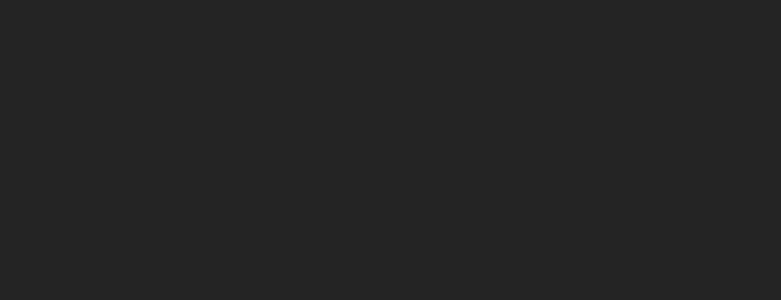
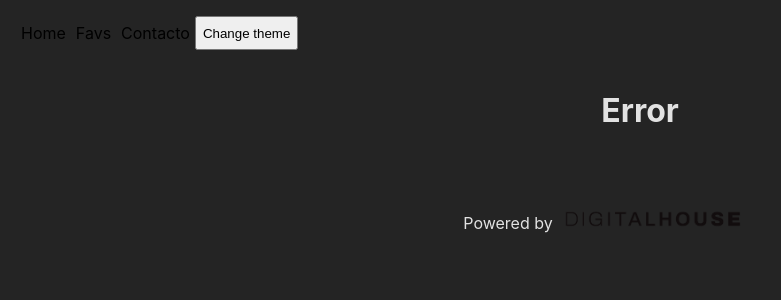
Before and after one commit to paulinaobertib/TFIFrontEnd3, a React (Vite) app: page / in a window 1280 px wide. Before the commit this address had no page. Shown: the top 300 px of the page, without its empty margins (0-781 px from the left). Built offline with nearby package versions, Linux system fonts and the light colour scheme.

Commit message:
se arregla el navigate

```diff
--- a/src/App.jsx
+++ b/src/App.jsx
@@ -1,19 +1,25 @@
 import React, { Suspense } from "react"
 import { BrowserRouter, Routes, Route } from "react-router-dom"
 import { navigation } from "./Routes/navigation"
+import Footer from "./Components/Footer"
+import Navbar from "./Components/Navbar"
 
 function App() {
 
   return (
     <Suspense fallback={<h1>Cargando...</h1>}>
         <BrowserRouter>
-          <Routes>
+          <div>
+            <Navbar />
+            <Routes>
             {
               navigation.map(({ id, path, Element }) => (
                 <Route key={id} path={path} element={<Element />} />
               ))
             }
           </Routes>
+          <Footer />
+          </div>
         </BrowserRouter>
     </Suspense>
   )
--- /dev/null
+++ b/src/Components/Dentist.jsx
@@ -0,0 +1,11 @@
+import React from 'react'
+
+const Dentist = () =>  {
+    return (
+        <div>
+
+        </div>
+    )
+}
+
+export default Dentist
--- a/src/Components/Navbar.jsx
+++ b/src/Components/Navbar.jsx
@@ -1,13 +1,13 @@
 import React from 'react'
-
-//Este componente debera ser estilado como "dark" o "light" dependiendo del theme del Context
+import { Link } from 'react-router-dom'
 
 const Navbar = () => {
 
   return (
     <nav>
-      {/* Aqui deberan agregar los liks correspondientes a las rutas definidas */}
-      {/* Deberan implementar ademas la logica para cambiar de Theme con el button */}
+      <Link to="/home">Home</Link>
+      <Link to="/favs">Favs</Link>
+      <Link to="/contact">Contacto</Link>
       <button>Change theme</button>
     </nav>
   )
--- a/src/Routes/navigation.js
+++ b/src/Routes/navigation.js
@@ -1,34 +1,42 @@
 //para que solo se compile la pagina en la que el usuario se encuentra
 import { lazy } from "react";
 
-const DynamicImport = (param) => {
-    lazy(() =>
-        import(`./${param.toLowerCase()}/${param}.jsx`),
-    );
-};
+/*const DynamicImport = (param) => {
+    lazy(() => import(`./../Components/${param}`));
+}*/
 
+const Home = lazy(() => import("./../Components/Home"));
+const Dentist = lazy(() => import("./../Components/Dentist"));
+const Favs = lazy(() => import("./../Components/Favs"));
+const Contact = lazy(() => import("./../Components/Contact"));
+const Error = lazy(() => import("./../Components/Error"));
 
 export const navigation = [
     {
         id: 1,
         path: "/home",
-        Element: DynamicImport("Home"),
+        Element: Home,
     },
     {
         id: 2,
-        path: "home/dentist/:id",
-        Element: DynamicImport("Dentist"),
+        path: "/home/dentist/:id",
+        Element: Dentist,
     },
     {
         id: 3,
-        path: "favs",
-        Element: DynamicImport("Favs"),
+        path: "/favs",
+        Element: Favs,
     },
     {
-        id: 2,
-        path: "contact",
-        Element: DynamicImport("Contact"),
+        id: 4,
+        path: "/contact",
+        Element: Contact,
     },
+    {
+        id: 5,
+        path: "*",
+        Element: Error,
+    }
 ];
 
-//login y error no van aca
+//login no va aca
```
Also changed, not shown: src/Routes/Dentist.jsx (deleted, +0 -18 lines), src/Components/Card.jsx (added), src/Components/Contact.jsx (renamed from src/Routes/Contact.jsx), src/Components/Favs.jsx (renamed from src/Routes/Favs.jsx), src/Components/Home.jsx (renamed from src/Routes/Home.jsx).
